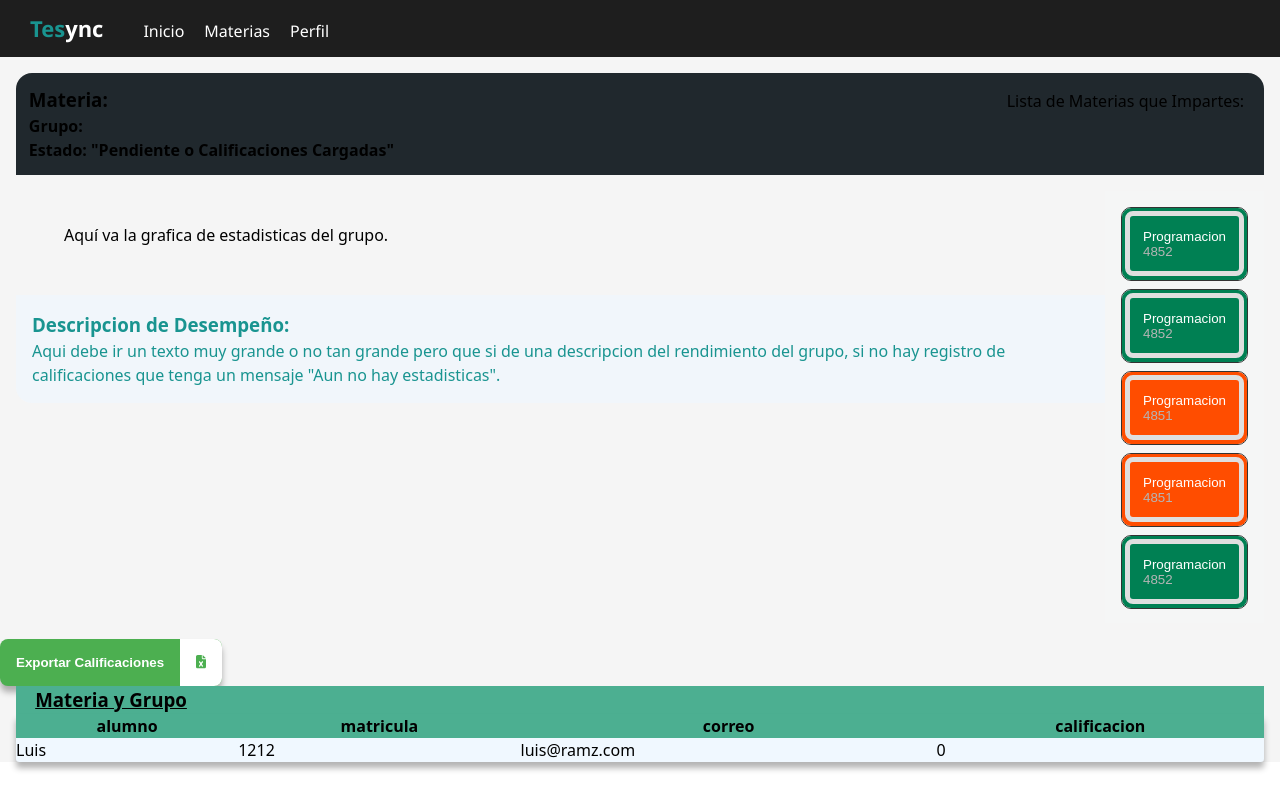
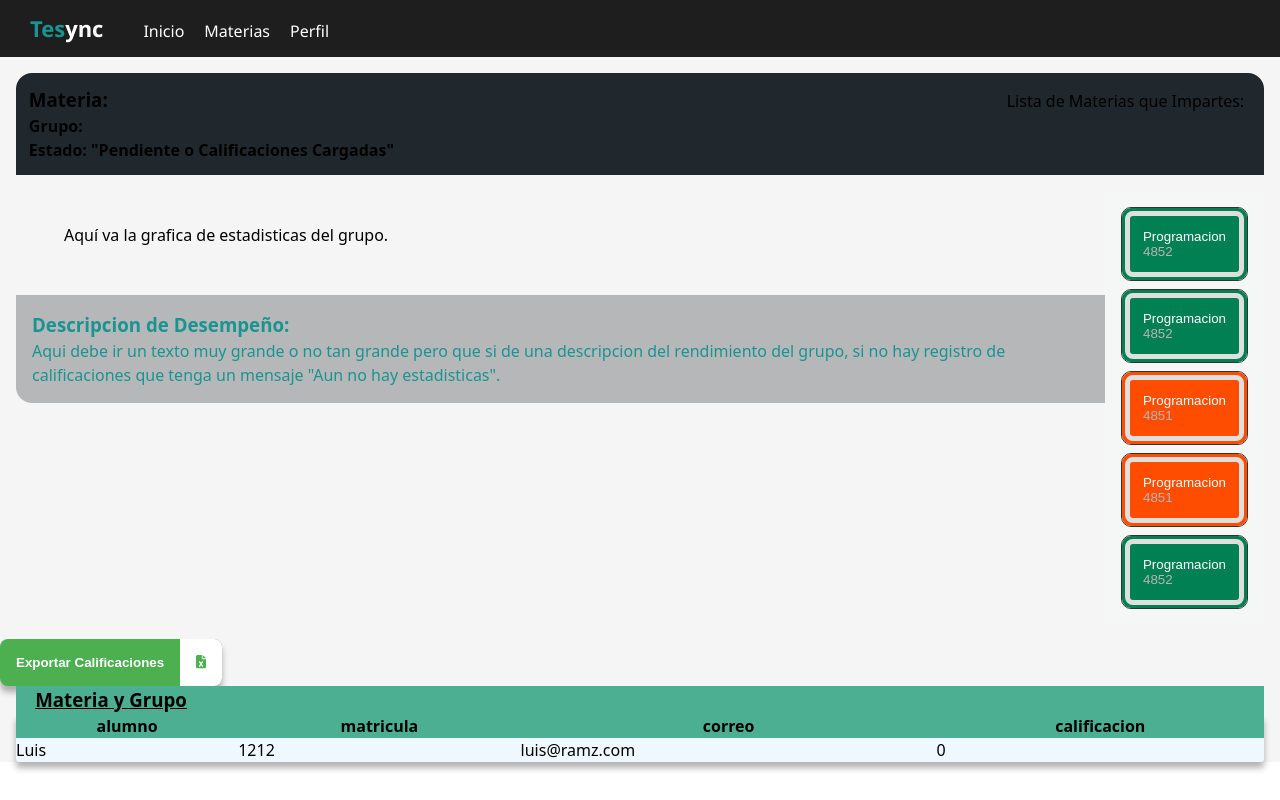
Before and after one commit to ramz0/TESync, a React (Vite) app: page /profesor in a window 1280 px wide. Built offline with nearby package versions, Linux system fonts and the light colour scheme.

Commit message:
Nuevas animaciones

```diff
--- a/src/components/ListaMateriasProfesor/ListaMateriasProfesor.jsx
+++ b/src/components/ListaMateriasProfesor/ListaMateriasProfesor.jsx
@@ -3,7 +3,10 @@ import BotonMaterias from "../BotonMaterias/BotonMaterias";
 
 const ListaMateriasProfesor = () => {
   return (
-    <main className='flex-column flex-stretch contenedor-info-lista'>
+    <main
+      className='flex-column flex-stretch contenedor-info-lista'
+      data-aos="zoom-out-left"
+    >
       <header className='flex-row felx-btwn info-grupo'>
         <span className='flex-colum'>
           <h3>Materia:</h3>
@@ -25,7 +28,10 @@ const ListaMateriasProfesor = () => {
             <p >Aqui debe ir un texto muy grande o no tan grande pero que si de una descripcion del rendimiento del grupo, si no hay registro de calificaciones que tenga un mensaje "Aun no hay estadisticas".</p>
           </footer>
         </span>
-        <nav className="flex-column lista-materias">
+        <nav
+          className="flex-column lista-materias"
+           data-aos="zoom-out-down"
+        >
           <BotonMaterias materia={"Programacion"} grupo={"4852"} estado={"listo"} />
           <BotonMaterias materia={"Programacion"} grupo={"4852"} estado={"listo"} />
           <BotonMaterias materia={"Programacion"} grupo={"4851"} estado={"pendiente"} />
--- a/src/components/ListaMateriasProfesor/ListaMateriasProfesorStyle.css
+++ b/src/components/ListaMateriasProfesor/ListaMateriasProfesorStyle.css
@@ -1,6 +1,6 @@
 
 .descripcion-grupo {
-  background-color: rgba(240, 248, 255, 0.627);
+  background-color: rgba(35, 38, 40, 0.298);
   color: var(--color-base);
   padding: 1rem;
   border-bottom-left-radius: 1rem;
```
